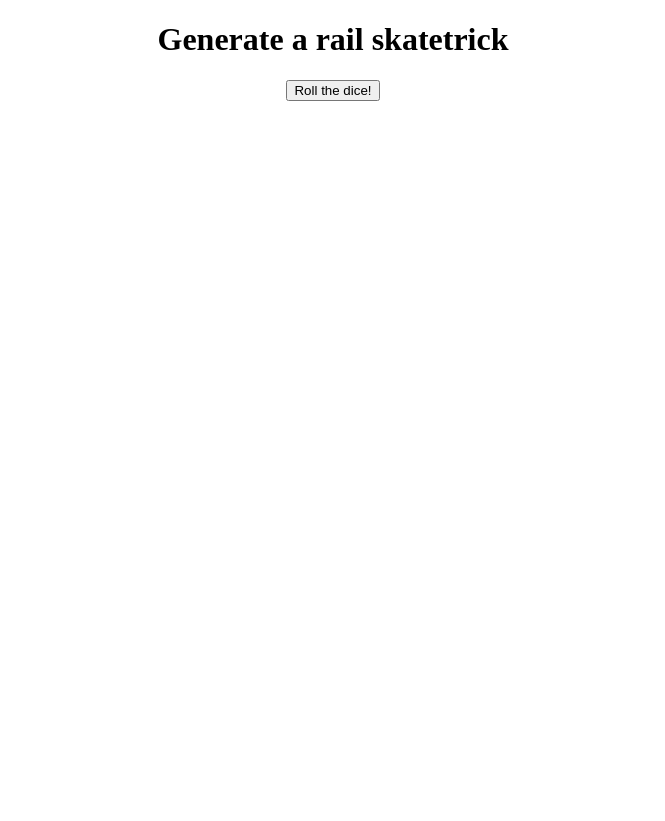
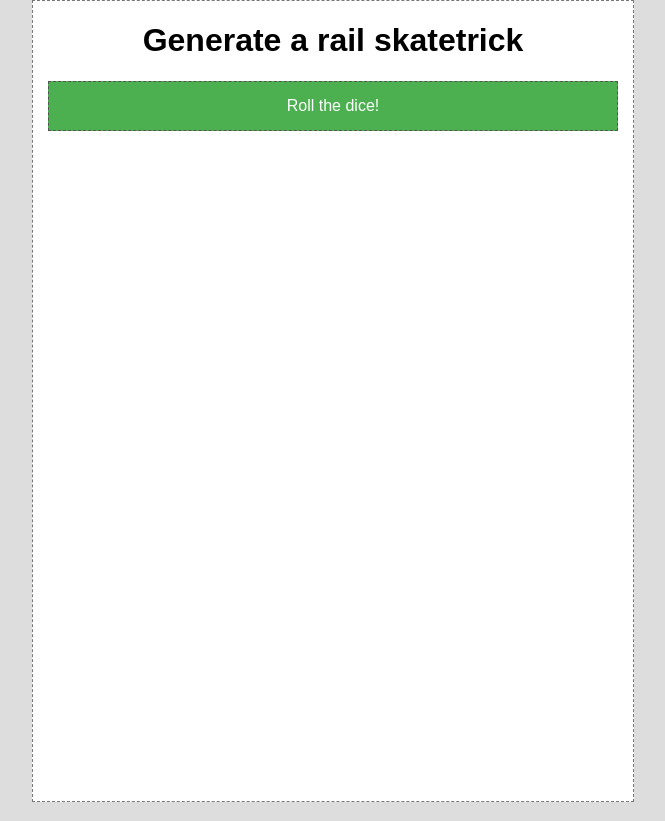
Before and after one commit to StevenKowalzik/Skate3-Trick-Generator, a plain HTML site: page index.html in a window 1280 px wide. Shown: the whole page, without its empty margins (307-972 px from the left). Drawn offline with Linux system fonts and the light colour scheme.

Commit message:
added more style and tofakie

```diff
--- a/css/app.css
+++ b/css/app.css
@@ -2,9 +2,32 @@ html, body {
   height: 100%;
   width: 100%;
   margin: 0;
+  font-family: sans-serif;
+  background-color: #ddd;
 }
 
 main {
   width: 100%;
+  height: 100%;
+  max-width: 600px;
   text-align: center;
+  margin: 0 auto;
+  border: 1px #777 dashed;
+  background-color: #fff;
 }
+
+button {
+    background-color: #4CAF50;
+    border: 1px #555555 dashed;
+    color: white;
+    padding: 15px 32px;
+    width: 95%;
+    text-align: center;
+    text-decoration: none;
+    display: inline-block;
+    font-size: 16px;
+}
+
+#trick {
+  text-decoration: underline;
+}
--- a/js/app.js
+++ b/js/app.js
@@ -3,11 +3,13 @@ const slides = ['noseslide', 'tailslide', 'boardslide', 'lipslide', 'bluntslide'
 const stance = ['', '', '', 'switch', 'fakie', 'nollie'];
 const direction = ['frontside', 'backside'];
 const tricks = ['kickflip', 'heelflip', 'shoveit', 'fsshoveit', '', '', '', ''];
-const rotation = ['fs180', 'bs180', 'Pop out','Pop over','',''];
+const rotation = ['fs180', 'bs180', 'Pop out','Pop over','to fakie','', '', ''];
 const trickDisplay = document.querySelector('#trick');
 const button = document.querySelector('button');
 const sound = document.querySelector('audio');
 button.addEventListener('click', generateTrick);
+
+const choose = tricks => tricks[Math.floor(Math.random() * tricks.length)];
 
 function generateTrick() {
   let railtrick;
@@ -19,5 +21,3 @@ function generateTrick() {
     sound.play();
   }
 }
-
-const choose = tricks => tricks[Math.floor(Math.random() * tricks.length)];
```
